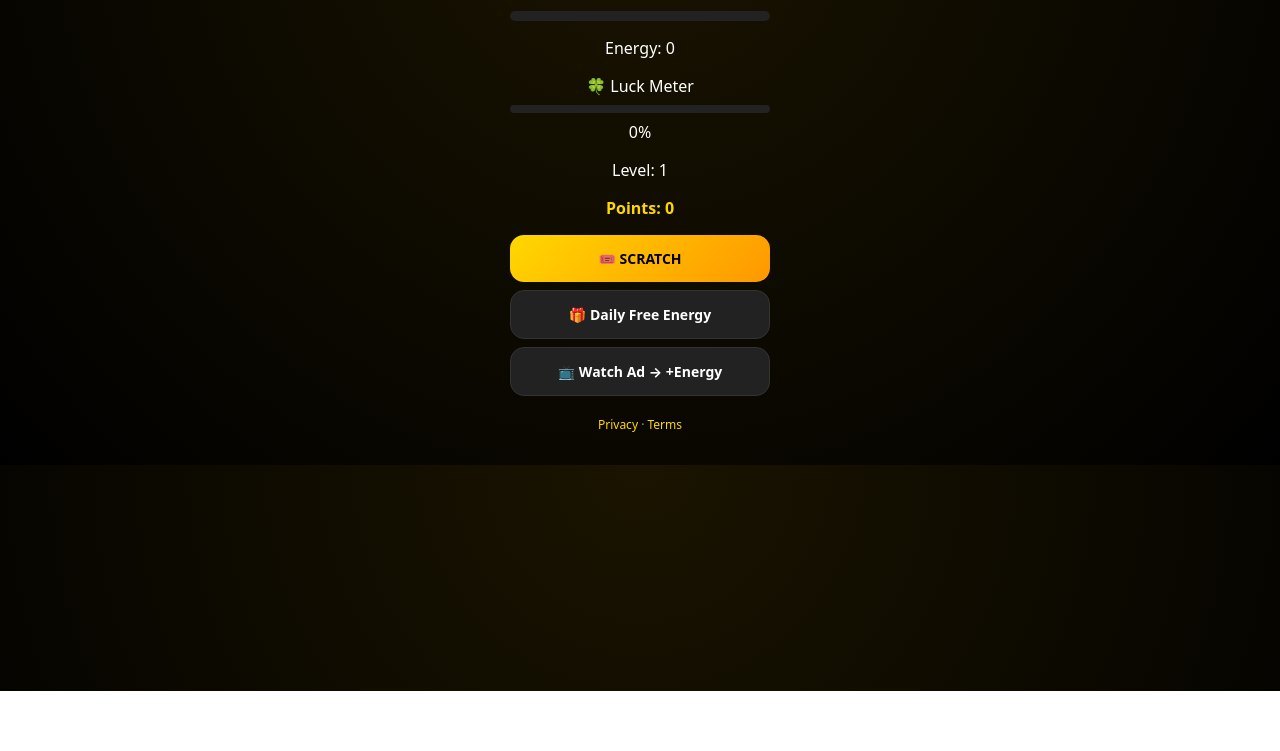
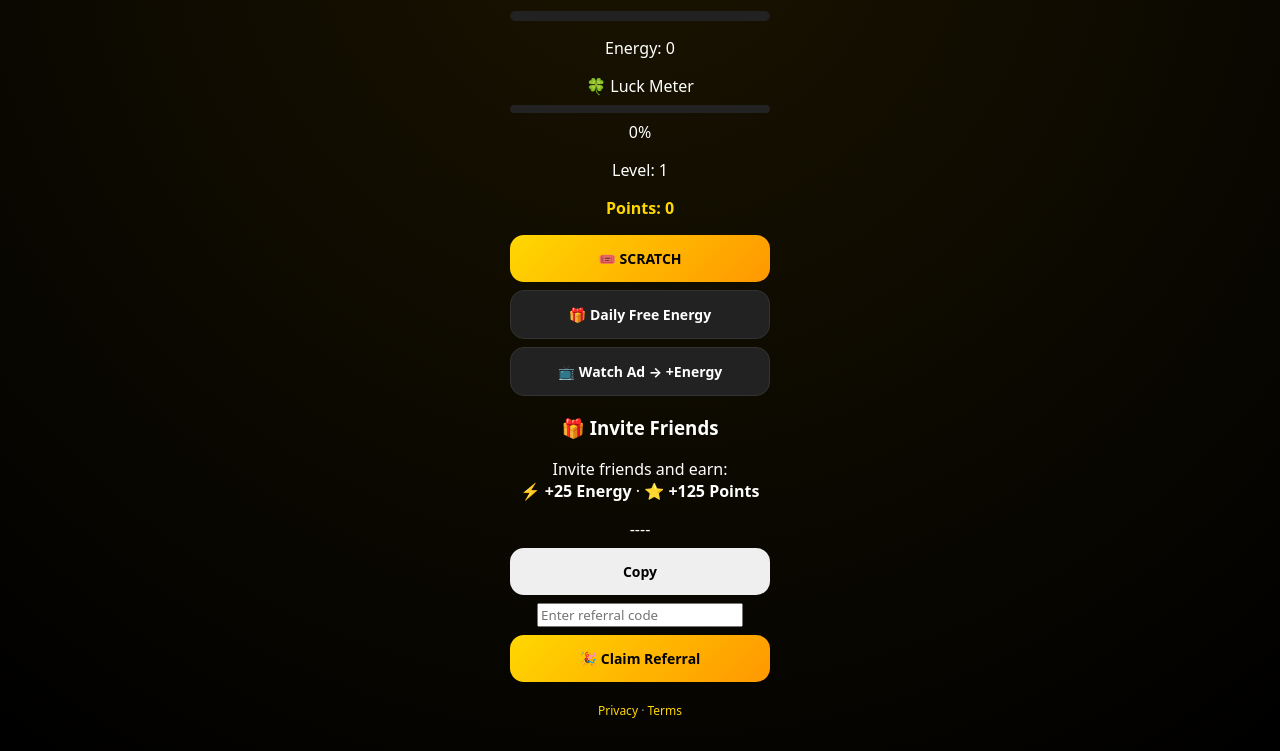
Before and after one commit to sunusimusa/scratch-app, a website: page public/index.html in a window 1280 px wide. Shown: the part 109-860 px from the top of the page. Before the commit the page ends 800 px from the top, so only its background shows below. Drawn offline with Linux system fonts and the light colour scheme; no server answers.

Commit message:
index.html

```diff
--- a/public/index.html
+++ b/public/index.html
@@ -96,6 +96,33 @@
     📺 Watch Ad → +Energy
   </button>
 
+  <!-- ================= REFERRAL SECTION ================= -->
+<div class="referral-card">
+  <h3>🎁 Invite Friends</h3>
+
+  <p class="ref-desc">
+    Invite friends and earn:
+    <br />
+    ⚡ <b>+25 Energy</b> · ⭐ <b>+125 Points</b>
+  </p>
+
+  <div class="ref-code-box">
+    <span id="referralCode">----</span>
+    <button onclick="copyReferral()">Copy</button>
+  </div>
+
+  <input
+    type="text"
+    id="refInput"
+    placeholder="Enter referral code"
+    class="ref-input"
+  />
+
+  <button class="primary-btn" onclick="claimReferralCode()">
+    🎉 Claim Referral
+  </button>
+</div>
+
   <!-- ===== FOOTER ===== -->
   <p class="legal">
     <a href="/privacy.html">Privacy</a> ·
```
